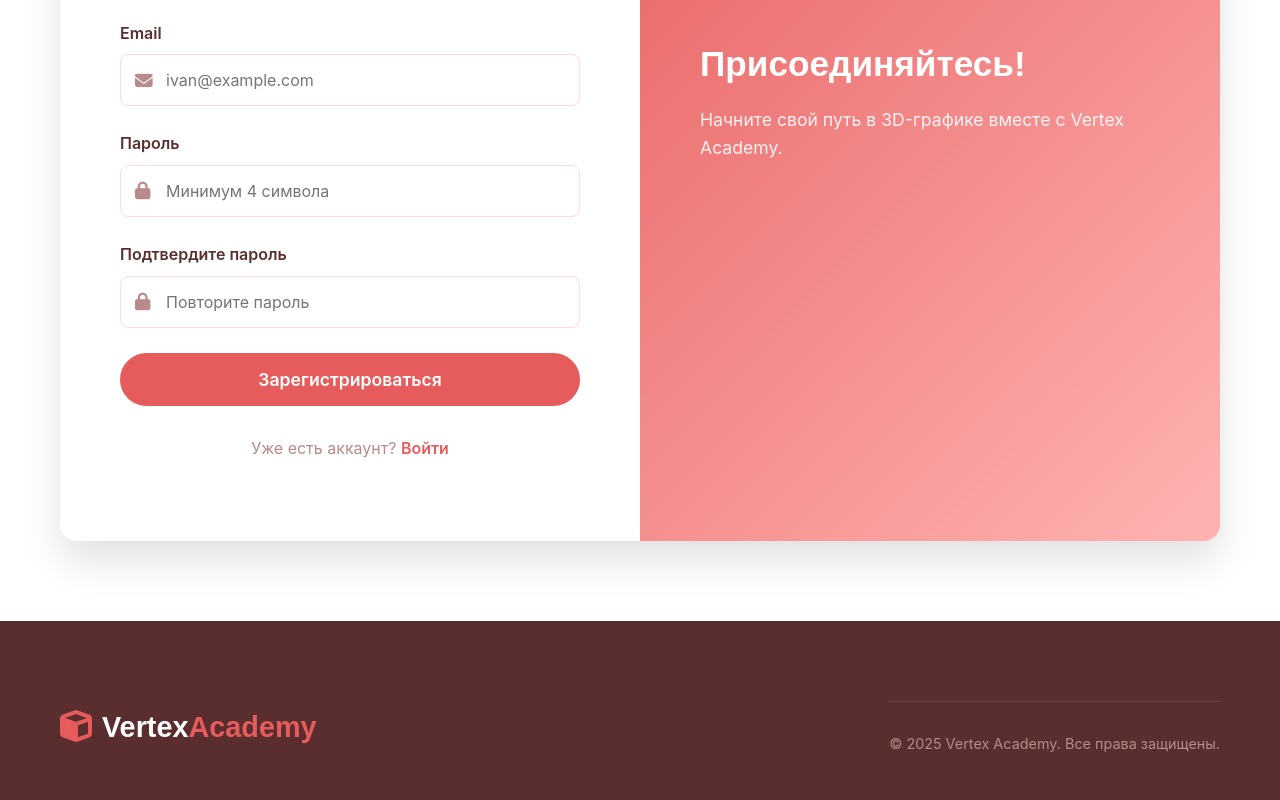
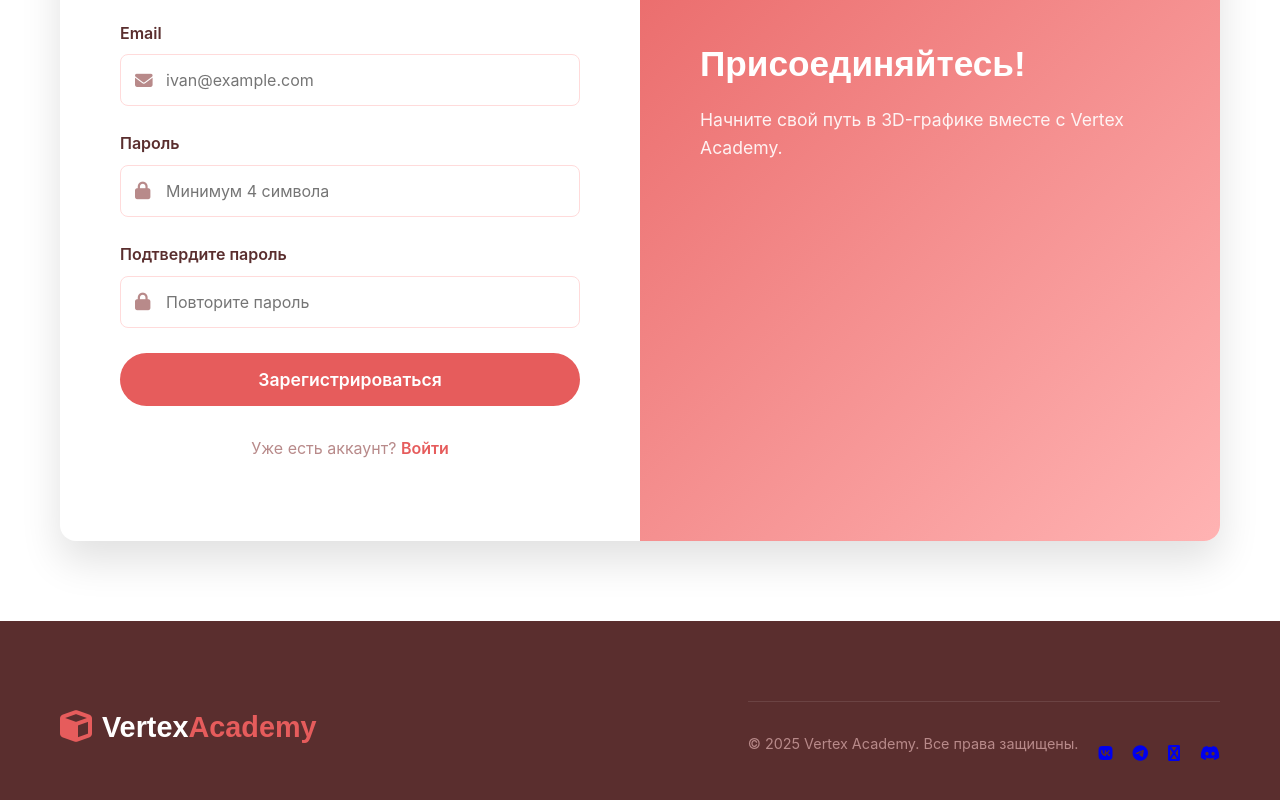
Before and after one commit to wswb01/VertexAcademy, a plain HTML site: page register.html in a window 1280 px wide. Shown: the part 376-1176 px from the top of the page. Drawn offline with Linux system fonts and the light colour scheme.

Commit message:
Update register.html

```diff
--- a/register.html
+++ b/register.html
@@ -102,6 +102,10 @@
                 </div>
                 <div class="footer-bottom">
                     <p class="copyright">&copy; 2025 Vertex Academy. Все права защищены.</p>
+                    <a href="https://vk.com/club238417916"><i class="fab fa-vk"></i></a>
+                    <a href="https://t.me/Vertex_Academyy"><i class="fab fa-telegram"></i></a>
+                    <a href="forum.html"><i class="fab fa-comments"></i></a>
+                    <a href="https://discord.gg/pwMGwv8s"><i class="fab fa-discord"></i></a>
                 </div>
             </div>
         </div>
```
